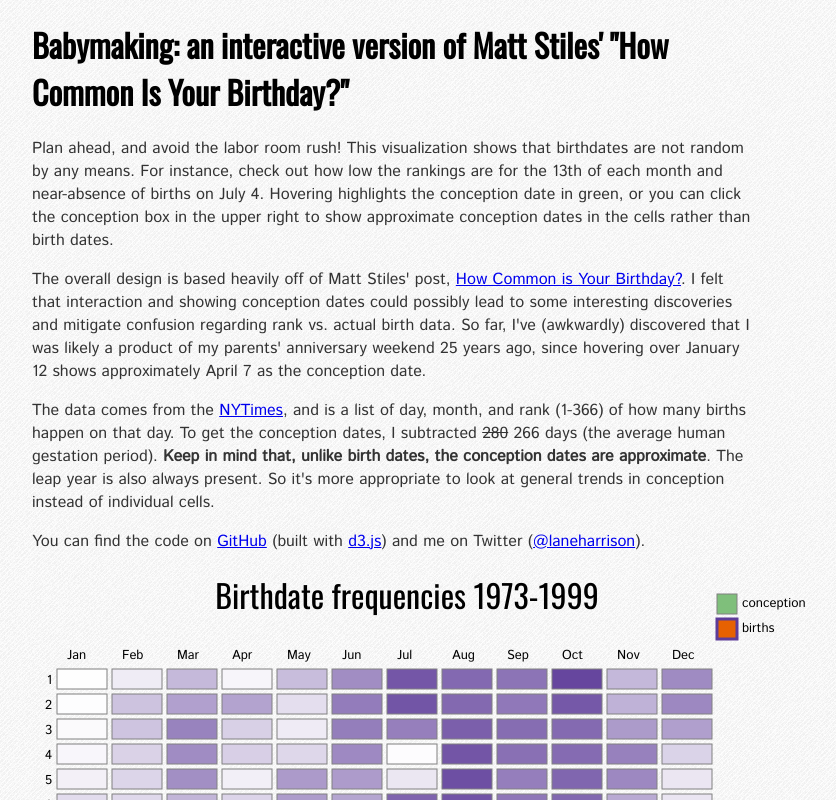
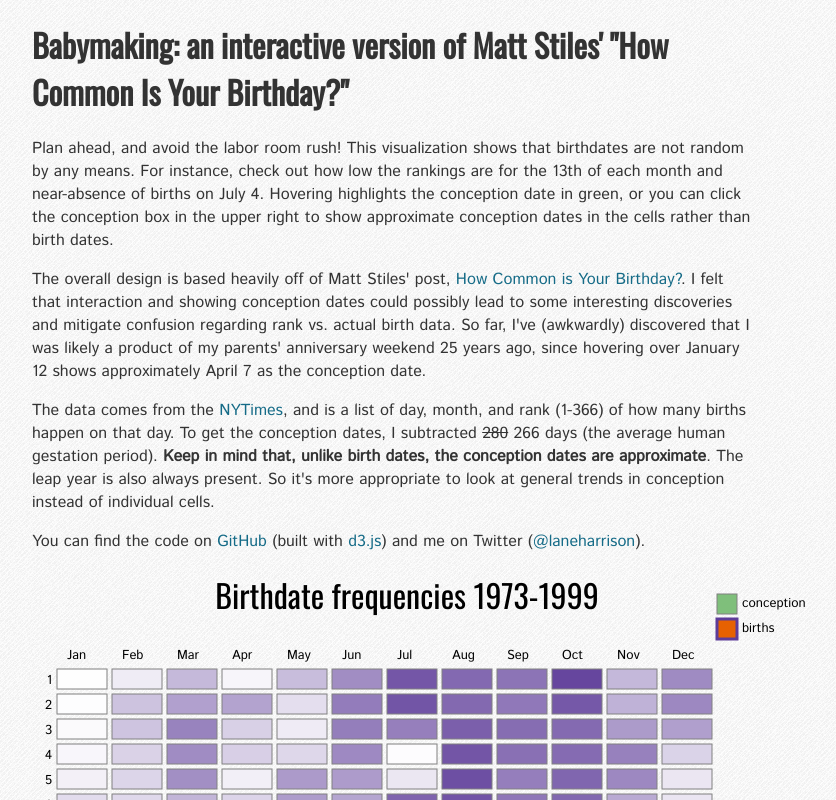
Before and after one commit to codementum/babymaking, a plain HTML site: page index.html in a window 1280 px wide. Shown: the top 800 px of the page, without its empty margins (128-964 px from the left). Drawn offline with nearby package versions, Linux system fonts and the light colour scheme.

Commit message:
style change

```diff
--- a/index.html
+++ b/index.html
@@ -5,32 +5,16 @@
 <style>
   @import url(http://fonts.googleapis.com/css?family=Istok+Web);
   @import url(http://fonts.googleapis.com/css?family=Oswald);
+  @import url(lib/main.css);
 
-  h1, h2 {
-    text-rendering: optimizeLegibility;
-  }
-
-  h1, h2, footer, #visTitle {
+  #visTitle {
     font-family: "Oswald", serif;
-    color: #000;
   }
 
   svg {
     font-size: 13px;
   }
 
-  body {
-    color: #333;
-    margin: 1em auto 4em auto;
-    width: 960px;
-    font-family: "Istok Web", sans-serif;
-    background-image:url(lib/debut_light.png);
-    background-repeat:repeat;
-  }
-
-  body > p, h1 {
-    width: 720px;
-  }
 </style>
 
 <script src="http://d3js.org/d3.v3.js"></script>
--- /dev/null
+++ b/lib/main.css
@@ -0,0 +1,28 @@
+body {
+  margin: 1em auto 4em auto;
+  width: 960px;
+  color: #333;
+  font-family: "Istok Web", sans-serif;
+  background-image:url(debut_light.png);
+  background-repeat:repeat;
+}
+
+body > p, h1 {
+  width: 720px;
+}
+
+h1, h2, footer{
+  font-family: "Oswald", serif;
+  color: #333;
+  text-rendering: optimizeLegibility;
+}
+
+a {
+  color: #156B87;
+  text-decoration: none;
+}
+
+footer {
+  padding-top: 20px;
+  padding-bottom: 20px;
+}
```
